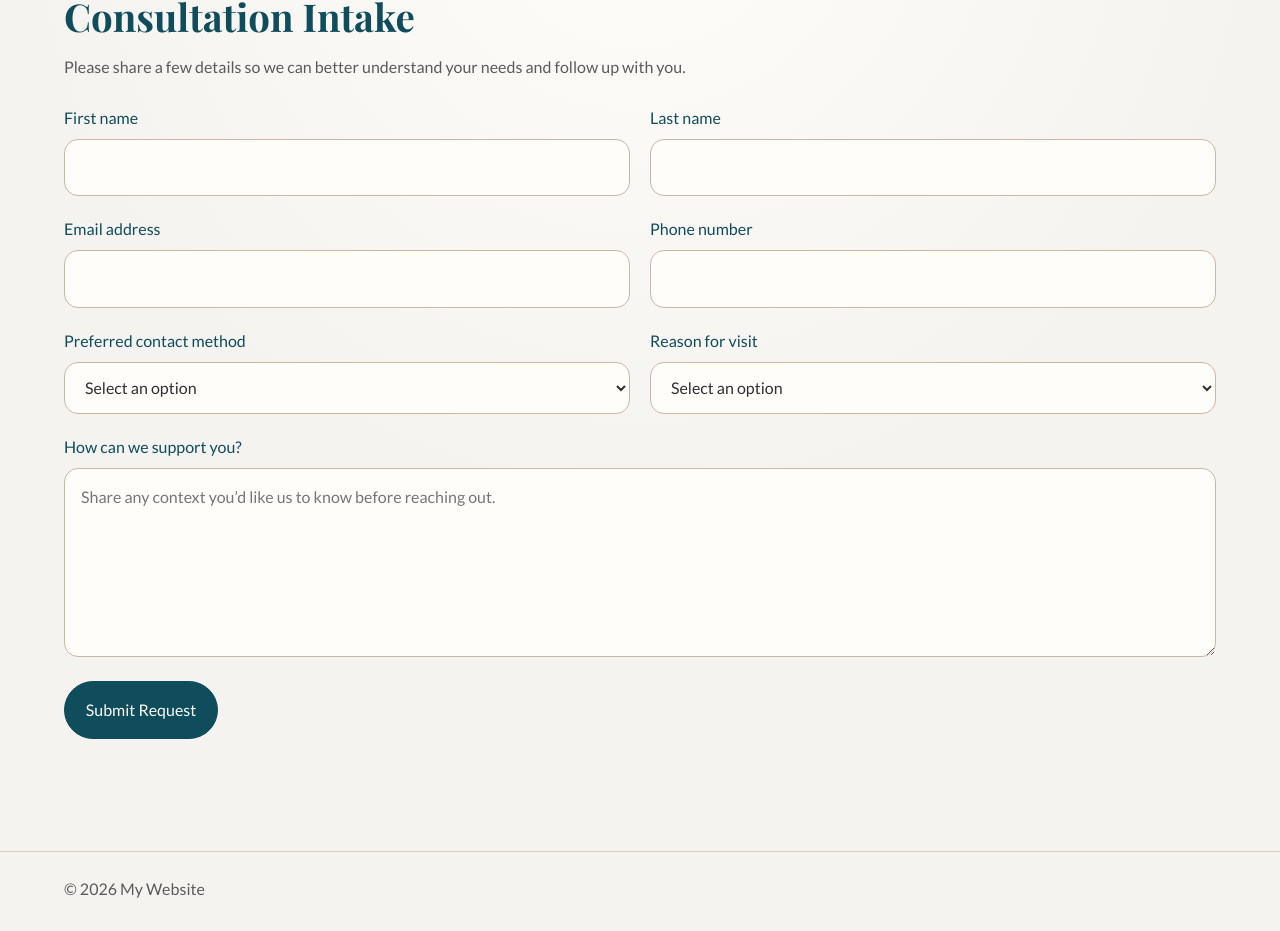
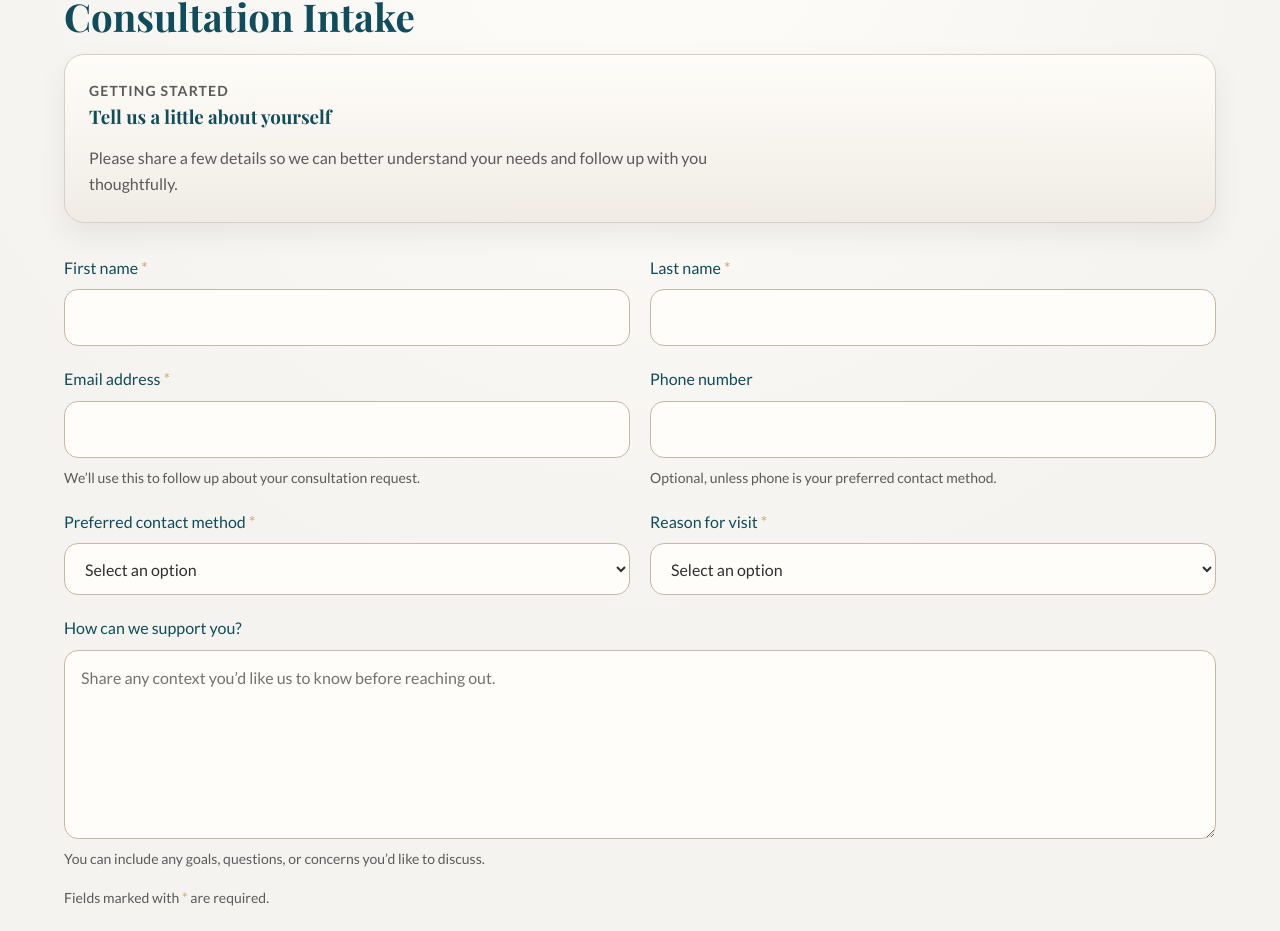
Before and after one commit to StefnotAdevyet/angiesSite, a React (Vite) app: page /intake in a window 1280 px wide. Shown: the part 124-1055 px from the top of the page. Built offline with nearby package versions, Linux system fonts and the light colour scheme.

Commit message:
Polish intake form experience and add button variants

```diff
--- a/src/components/ui/Button.tsx
+++ b/src/components/ui/Button.tsx
@@ -1,16 +1,23 @@
 import type { ButtonHTMLAttributes, PropsWithChildren } from "react";
 
+type ButtonVariant = "primary" | "secondary";
+
 type ButtonProps = PropsWithChildren<
-    ButtonHTMLAttributes<HTMLButtonElement>
+    ButtonHTMLAttributes<HTMLButtonElement> & {
+        variant?: ButtonVariant;
+    }
 >;
 
 export function Button({
     children,
     className = "",
     type = "button",
+    variant = "primary",
     ...rest
 }: ButtonProps) {
-    const classes = ["button", className].filter(Boolean).join(" ");
+    const classes = ["button", `button-${variant}`, className]
+        .filter(Boolean)
+        .join(" ");
 
     return (
         <button type={type} className={classes} {...rest}>
--- a/src/pages/IntakePage.tsx
+++ b/src/pages/IntakePage.tsx
@@ -1,5 +1,7 @@
-import { useState, type FormEvent } from "react";
+import { useState, type ChangeEvent, type FormEvent } from "react";
+import { Link } from "react-router-dom";
 import { Button } from "../components/ui/Button";
+import { Card } from "../components/ui/Card";
 import { Container } from "../components/ui/Container";
 import { Section } from "../components/ui/Section";
 
@@ -28,7 +30,7 @@ export function IntakePage() {
     const [isSubmitted, setIsSubmitted] = useState(false);
 
     function handleChange(
-    event: React.ChangeEvent<HTMLInputElement | HTMLSelectElement | HTMLTextAreaElement>
+        event: ChangeEvent<HTMLInputElement | HTMLSelectElement | HTMLTextAreaElement>
     ) {
         const { name, value } = event.target;
 
@@ -41,8 +43,6 @@ export function IntakePage() {
     function handleSubmit(event: FormEvent<HTMLFormElement>) {
         event.preventDefault();
 
-    // Placeholder submit behavior for now.
-    // Later this can POST to your backend or form service.
         console.log("Submitted intake form:", formData);
 
         setIsSubmitted(true);
@@ -52,9 +52,20 @@ export function IntakePage() {
         return (
             <Container>
                 <Section title="Thank you" titleId="intake-success-title">
+                    <Card className="success-card">
+                        <p className="success-kicker">Request received</p>
+                        <h3 className="success-title">We’re looking forward to connecting with you</h3>
                         <p>
-            Your consultation request has been received. Someone will follow up with you soon.
+                            Your consultation request has been received. Someone from the practice
+                            will follow up with you soon using your preferred contact method.
                         </p>
+
+                        <div className="button-row">
+                            <Link to="/" className="button-link">
+                                <Button variant="secondary">Back to Home</Button>
+                            </Link>
+                        </div>
+                    </Card>
                 </Section>
             </Container>
         );
@@ -63,15 +74,21 @@ export function IntakePage() {
     return (
         <Container>
             <Section title="Consultation Intake" titleId="intake-title">
+                <Card className="intake-intro-card">
+                    <p className="form-kicker">Getting started</p>
+                    <h3 className="intake-intro-title">Tell us a little about yourself</h3>
                     <p>
                         Please share a few details so we can better understand your needs and
-          follow up with you.
+                        follow up with you thoughtfully.
                     </p>
+                </Card>
 
-        <form className="intake-form" onSubmit={handleSubmit}>
+                <form className="intake-form" onSubmit={handleSubmit} noValidate>
                     <div className="form-grid">
                         <div className="form-field">
-              <label htmlFor="firstName">First name</label>
+                            <label htmlFor="firstName">
+                                First name <span className="required-indicator">*</span>
+                            </label>
                             <input
                                 id="firstName"
                                 name="firstName"
@@ -84,7 +101,9 @@ export function IntakePage() {
                         </div>
 
                         <div className="form-field">
-              <label htmlFor="lastName">Last name</label>
+                            <label htmlFor="lastName">
+                                Last name <span className="required-indicator">*</span>
+                            </label>
                             <input
                                 id="lastName"
                                 name="lastName"
@@ -97,7 +116,9 @@ export function IntakePage() {
                         </div>
 
                         <div className="form-field">
-              <label htmlFor="email">Email address</label>
+                            <label htmlFor="email">
+                                Email address <span className="required-indicator">*</span>
+                            </label>
                             <input
                                 id="email"
                                 name="email"
@@ -107,6 +128,9 @@ export function IntakePage() {
                                 onChange={handleChange}
                                 required
                             />
+                            <p className="field-help">
+                                We’ll use this to follow up about your consultation request.
+                            </p>
                         </div>
 
                         <div className="form-field">
@@ -119,10 +143,15 @@ export function IntakePage() {
                                 value={formData.phone}
                                 onChange={handleChange}
                             />
+                            <p className="field-help">
+                                Optional, unless phone is your preferred contact method.
+                            </p>
                         </div>
 
                         <div className="form-field">
-              <label htmlFor="preferredContact">Preferred contact method</label>
+                            <label htmlFor="preferredContact">
+                                Preferred contact method <span className="required-indicator">*</span>
+                            </label>
                             <select
                                 id="preferredContact"
                                 name="preferredContact"
@@ -137,7 +166,9 @@ export function IntakePage() {
                         </div>
 
                         <div className="form-field">
-              <label htmlFor="reasonForVisit">Reason for visit</label>
+                            <label htmlFor="reasonForVisit">
+                                Reason for visit <span className="required-indicator">*</span>
+                            </label>
                             <select
                                 id="reasonForVisit"
                                 name="reasonForVisit"
@@ -165,10 +196,22 @@ export function IntakePage() {
                             onChange={handleChange}
                             placeholder="Share any context you’d like us to know before reaching out."
                         />
+                        <p className="field-help">
+                            You can include any goals, questions, or concerns you’d like to discuss.
+                        </p>
                     </div>
+
+                    <p className="form-note">
+                        Fields marked with <span className="required-indicator">*</span> are required.
+                    </p>
 
                     <div className="form-actions">
                         <Button type="submit">Submit Request</Button>
+                        <Link to="/" className="button-link">
+                            <Button variant="secondary" type="button">
+                                Cancel
+                            </Button>
+                        </Link>
                     </div>
                 </form>
             </Section>
--- a/src/styles/globals.css
+++ b/src/styles/globals.css
@@ -322,6 +322,29 @@ h6 {
    Forms
    ========================================================= */
 
+.intake-intro-card {
+    margin-bottom: var(--space-8);
+    background: linear-gradient(180deg,
+            rgba(255, 253, 249, 0.98) 0%,
+            var(--color-surface-soft) 100%);
+}
+
+.form-kicker,
+.success-kicker {
+    margin-bottom: var(--space-2);
+    color: var(--color-accent);
+    font-size: var(--font-size-xs);
+    font-weight: var(--font-weight-bold);
+    letter-spacing: var(--letter-spacing-eyebrow);
+    text-transform: uppercase;
+}
+
+.intake-intro-title,
+.success-title {
+    margin-bottom: var(--space-3);
+    color: var(--color-primary);
+}
+
 .intake-form {
     margin-top: var(--space-6);
 }
@@ -353,14 +376,62 @@ h6 {
     border-radius: var(--radius-md);
     background: var(--color-surface);
     color: var(--color-text);
+    transition:
+        border-color 160ms ease,
+        box-shadow 160ms ease,
+        background-color 160ms ease;
+}
+
+.form-field input::placeholder,
+.form-field textarea::placeholder {
+    color: var(--color-text-muted);
+    opacity: 0.85;
+}
+
+.form-field input:hover,
+.form-field select:hover,
+.form-field textarea:hover {
+    border-color: var(--color-primary);
 }
 
 .form-field textarea {
     resize: vertical;
+    min-height: 10rem;
+}
+
+.field-help {
+    margin-bottom: 0;
+    font-size: var(--font-size-xs);
+    color: var(--color-text-muted);
+}
+
+.required-indicator {
+    color: var(--color-accent);
+}
+
+.form-note {
+    margin-top: var(--space-4);
+    color: var(--color-text-muted);
+    font-size: var(--font-size-xs);
 }
 
 .form-actions {
+    display: flex;
+    flex-wrap: wrap;
+    gap: var(--space-4);
     margin-top: var(--space-6);
+}
+
+.success-card {
+    max-width: 42rem;
+}
+
+.form-field input:focus,
+.form-field select:focus,
+.form-field textarea:focus {
+    outline: none;
+    border-color: var(--color-primary);
+    box-shadow: 0 0 0 3px rgba(15, 76, 92, 0.14);
 }
 
 /* =========================================================
@@ -368,27 +439,46 @@ h6 {
    ========================================================= */
 
 .button {
-    border: 1px solid var(--color-primary);
     border-radius: var(--radius-pill);
-    background: var(--color-primary);
-    color: var(--color-text-on-dark);
     padding: 0.9rem 1.3rem;
     cursor: pointer;
     font-weight: var(--font-weight-medium);
     transition:
         background-color 160ms ease,
         border-color 160ms ease,
+        color 160ms ease,
         transform 160ms ease,
         box-shadow 160ms ease;
 }
 
-.button:hover {
+.button-primary {
+    border: 1px solid var(--color-primary);
+    background: var(--color-primary);
+    color: var(--color-text-on-dark);
+}
+
+.button-primary:hover {
     background: var(--color-primary-hover);
     border-color: var(--color-primary-hover);
     transform: translateY(-1px);
 }
 
-.button:active {
+.button-primary:active {
+    transform: translateY(0);
+}
+
+.button-secondary {
+    border: 1px solid var(--color-border-strong);
+    background: transparent;
+    color: var(--color-primary);
+}
+
+.button-secondary:hover {
+    background: var(--color-surface-soft);
+    transform: translateY(-1px);
+}
+
+.button-secondary:active {
     transform: translateY(0);
 }
 
```
Lines whose indentation alone changed are shown as unchanged.
